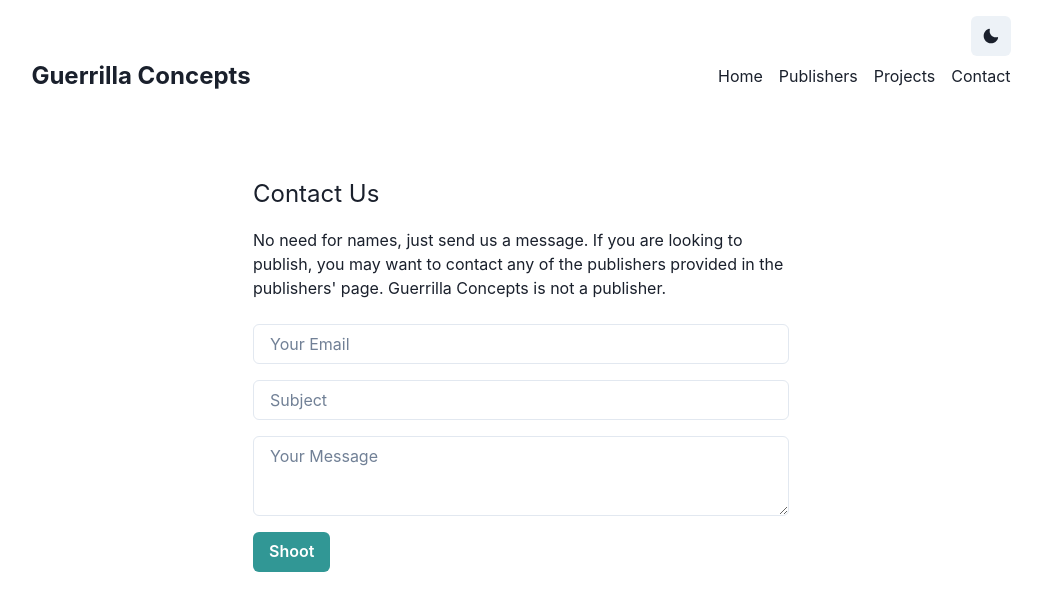
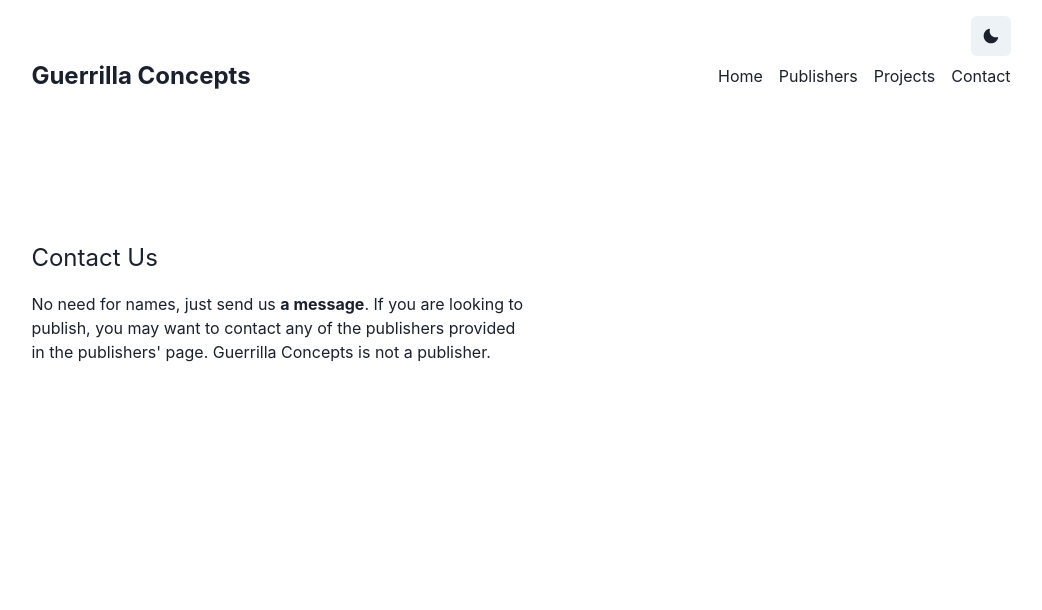
Before and after one commit to LabUnreal/GC, a Next.js app: page /contact in a window 1280 px wide. Shown: the top 610 px of the page, without its empty margins (119-1161 px from the left). Built offline with nearby package versions, Linux system fonts and the light colour scheme.

Commit message:
Edit contact us page

```diff
--- a/pages/contact.js
+++ b/pages/contact.js
@@ -1,76 +1,34 @@
-import { Box, Button, Input, Text, Textarea, useToast } from "@chakra-ui/react";
-import { useState } from 'react';
+import { Box, Text, useToast, chakra } from "@chakra-ui/react";
+import Link from 'next/link';
+import { motion, useAnimation } from "framer-motion";
+import { useEffect } from "react";
+
+// Create a motion component using chakra
+const MotionText = chakra(motion.div);
 
 export default function ContactPage() {
-    const [email, setEmail] = useState('');
-    const [subject, setSubject] = useState('');
-    const [message, setMessage] = useState('');
+  const controls = useAnimation();
 
-    const toast = useToast();
-
-    const handleSubmit = async (e) => {
-        e.preventDefault();
-
-    // Call an API or use a package like nodemailer to send an email.
-    // This is a simplified example, you might need to setup a backend endpoint to handle the email sending.
-    const response = await fetch('/api/sendEmail', {
-      method: 'POST',
-      body: JSON.stringify({ subject, message }),
-      headers: {
-        'Content-Type': 'application/json',
+  useEffect(() => {
+    controls.start({
+      x: ["40%", "0%"], // Starts in the middle and ends in its original position
+      opacity: [0, 1], // Starts from 0 opacity to fully visible
+      transition: {
+        type: "spring",
+        stiffness: 30,
+        damping: 10,
       },
     });
-
-    if (response.ok) {
-      toast({
-        title: "Message sent",
-        description: "Your words were sent and can no longer be taken back. If you wrote anything interesting, you may expect a response within 48 hours. Sometimes it may take us longer.",
-        status: "success",
-        duration: 10000,
-        isClosable: true,
-      });
-      setSubject('');
-      setMessage('');
-    } else {
-      toast({
-        title: "Error",
-        description: "There was an error sending your message. Please try again.",
-        status: "error",
-        duration: 10000,
-        isClosable: true,
-      });
-    }
-  }
+  }, [controls]);
 
   return (
-    <Box maxW="600px" mx="auto" p={8}>
-      <Text fontSize="2xl" mb={4}>Contact Us</Text>
-      <Text mb={6}>
-        No need for names, just send us a message. If you are looking to publish, you may want to contact any of the publishers provided in the publishers&apos; page. Guerrilla Concepts is not a publisher.
-      </Text>
-      <Box as="form" onSubmit={handleSubmit}>
-    <Input
-        mb={4}
-        type="email"
-        placeholder="Your Email"
-        value={email}
-        onChange={(e) => setEmail(e.target.value)}
-        required
-    />
-    <Input
-        mb={4}
-        placeholder="Subject"
-        value={subject}
-        onChange={(e) => setSubject(e.target.value)}
-    />
-    <Textarea
-        mb={4}
-        placeholder="Your Message"
-        value={message}
-        onChange={(e) => setMessage(e.target.value)}
-    />
-    <Button type="submit" colorScheme="teal">Shoot</Button>
-</Box>
+    <Box maxW={{ base: "600px", md: "550px", lg: "500px" }} mx="left" pt="6rem">
+      <MotionText fontSize="2xl" mb={4} initial={{ x: "40%", opacity: 0 }} animate={controls}>
+        Contact Us
+      </MotionText>
+      <MotionText initial={{ x: "40%", opacity: 0 }} animate={controls}>
+        No need for names, just send us <b><Link href="mailto:Gclabprojects@gmail.com">a message</Link></b>. If you are looking to publish, you may want to contact any of the publishers provided in the publishers&apos; page. Guerrilla Concepts is not a publisher.
+      </MotionText>
     </Box>
   );
 }
```
